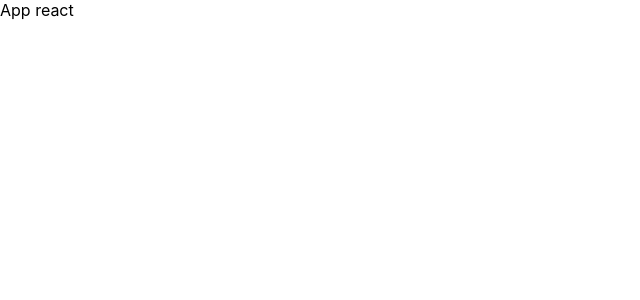
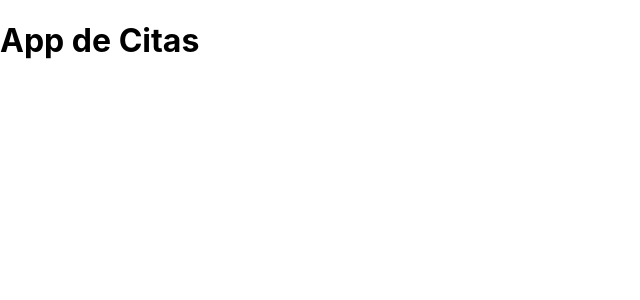
Before and after one commit to adrian1426/ReactJS_Citas-Veterinario, a React (Vite) app: page / in a window 1280 px wide. Shown: the top 300 px of the page, without its empty margins (0-640 px from the left). Built offline with nearby package versions, Linux system fonts and the light colour scheme.

Commit message:
agregando componentes

```diff
--- a/src/App.jsx
+++ b/src/App.jsx
@@ -1,8 +1,9 @@
+import Header from './components/Header';
 
 function App() {
   return (
     <div>
-      App react
+      <Header />
     </div>
   )
 }
--- /dev/null
+++ b/src/components/Header.jsx
@@ -0,0 +1,7 @@
+const Header = () => {
+  return (
+    <h1>App de Citas</h1>
+  );
+};
+
+export default Header;
```
Also changed, not shown: src/components/Formulario.jsx (added, +9 -0 lines).
